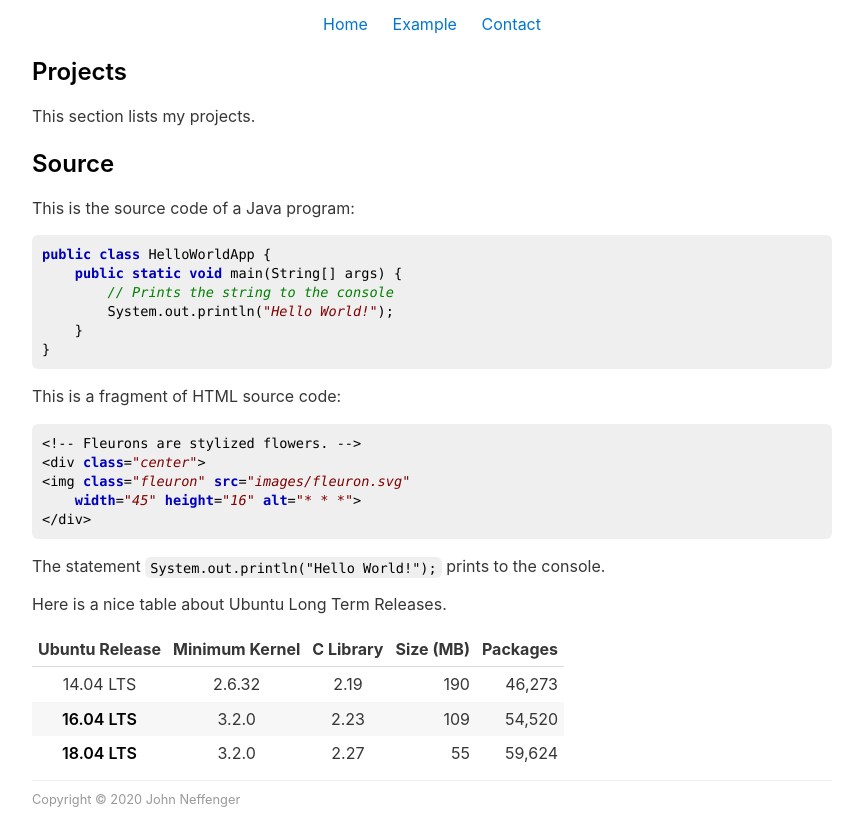
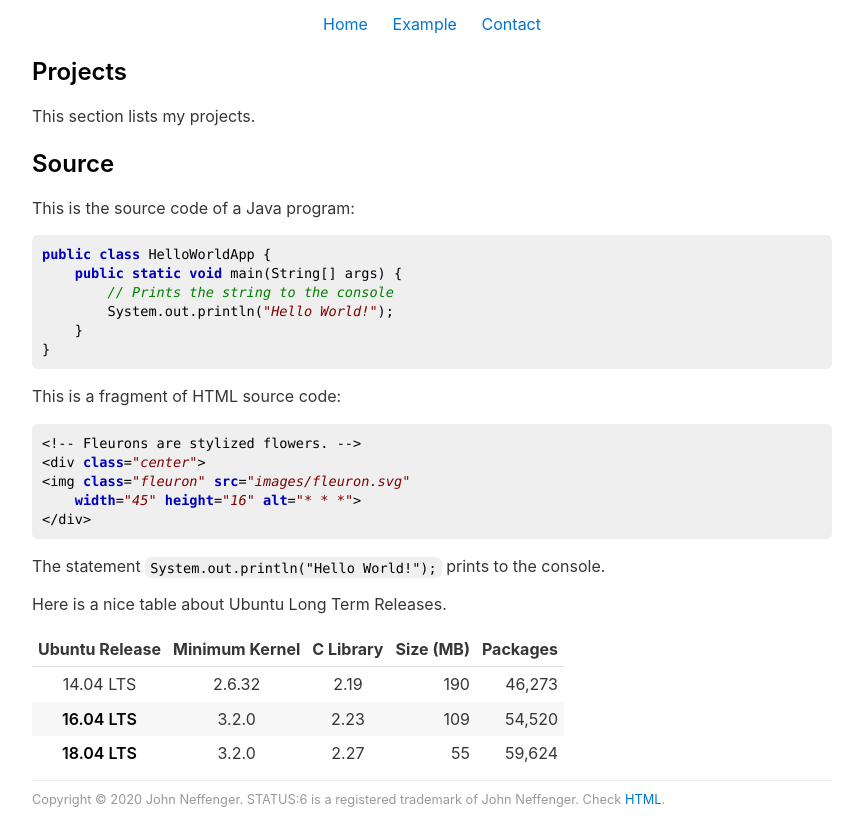
Before and after one commit to jgneff/doc-hevea, a plain HTML site: page docs/index.html in a window 1280 px wide. Shown: the part 114-943 px from the top of the page, without its empty margins (208-1071 px from the left). Drawn offline with Linux system fonts and the light colour scheme.

Commit message:
Add trademark notice and validator link to footer

```diff
--- a/docs/index.html
+++ b/docs/index.html
@@ -90,6 +90,6 @@ td p{margin:0px;}
 </tr>
 </table>
 </main>
-<footer>Copyright © 2020 John Neffenger</footer>
+<footer>Copyright © 2020 John Neffenger. STATUS:6 is a registered trademark of John Neffenger. Check <a href="https://validator.w3.org/check?uri=referer" title="W3C Markup Validation Service">HTML</a>.</footer>
 </body>
 </html>
```
Also changed, not shown: include/foot.html (+1 -1 lines), docs/index.txt.
